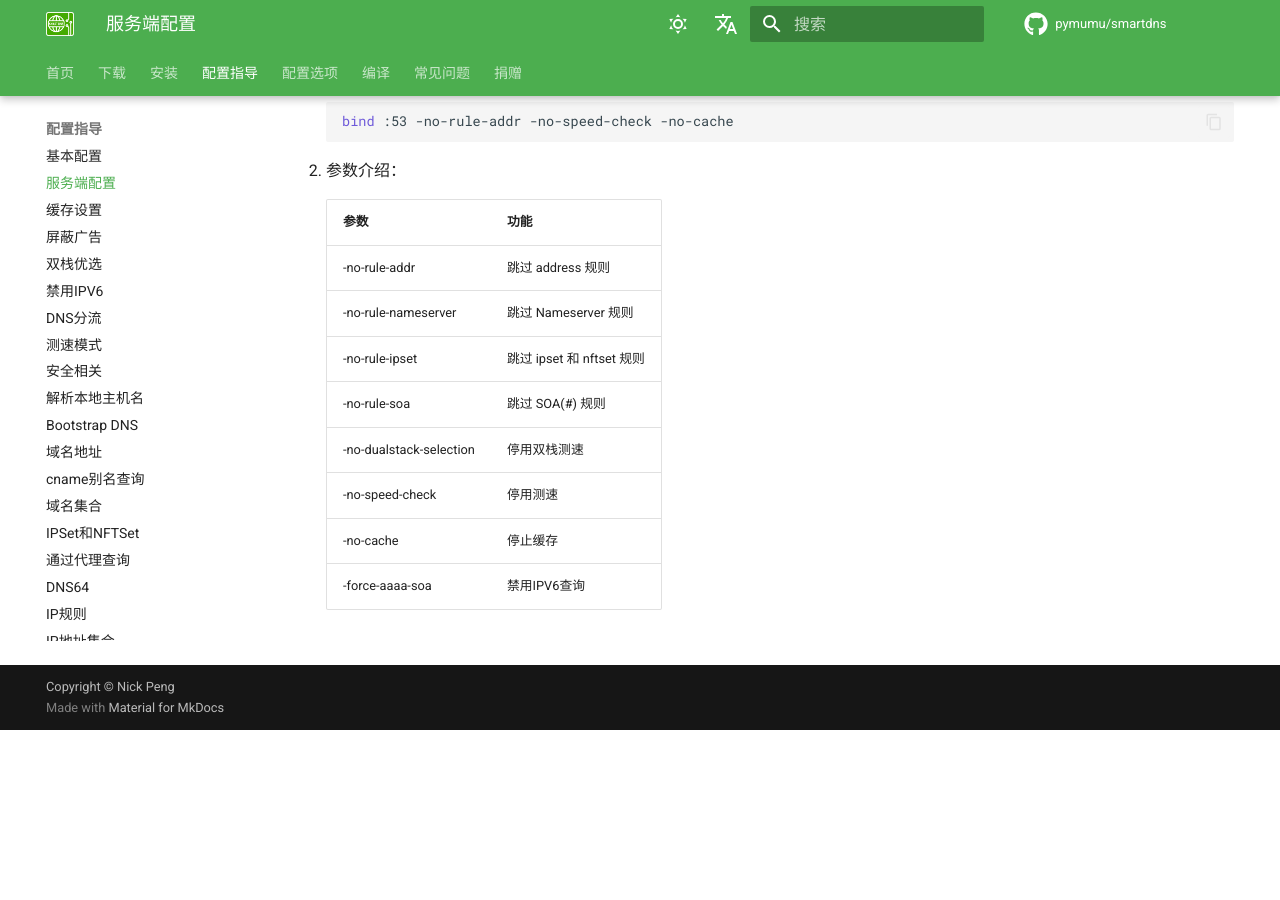
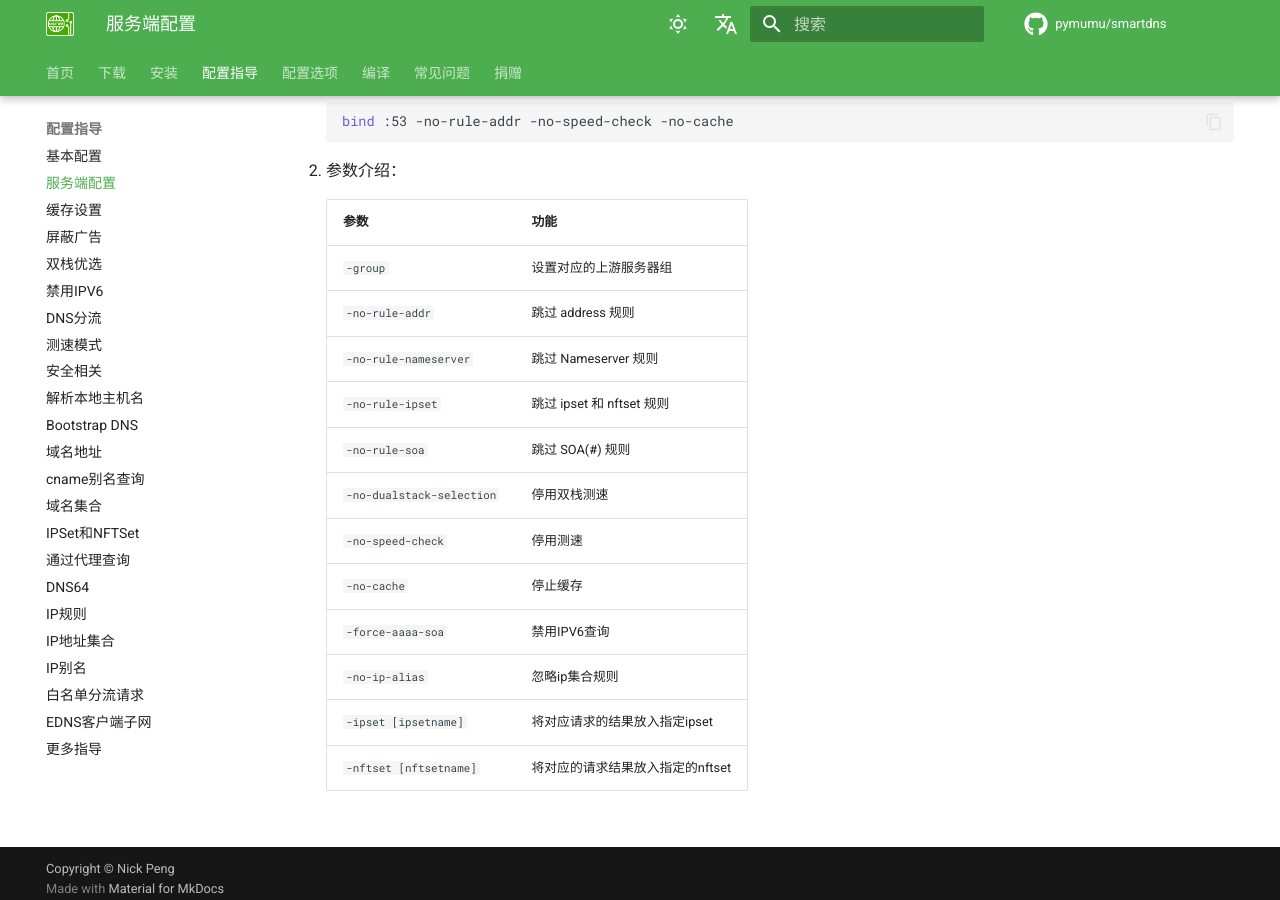
Before and after one commit to pymumu/smartdns, an MkDocs documentation site: the page built from docs/config/server-config.md, in a window 1280 px wide and 900 px high, scrolled down 1918 px. Built offline with MkDocs 1.6.1 and Material for MkDocs 9.7.7, drawn with Linux system fonts in a browser that asks for light colours; comment, search, counter and statistics services are not loaded; before the commit the page ends 2648 px from its top, so only the background shows below that.

Commit message:
update configuration

```diff
--- a/docs/config/server-config.md
+++ b/docs/config/server-config.md
@@ -94,11 +94,15 @@ bind-*参数除了支持基本的启用服务外，还支持更多的附加特
 
     |参数|功能|
     |---|---|
-    |-no-rule-addr|跳过 address 规则|
-    |-no-rule-nameserver|跳过 Nameserver 规则|
-    |-no-rule-ipset|跳过 ipset 和 nftset 规则|
-    |-no-rule-soa|跳过 SOA(#) 规则|
-    |-no-dualstack-selection|停用双栈测速|
-    |-no-speed-check|停用测速|
-    |-no-cache|停止缓存|
-    |-force-aaaa-soa|禁用IPV6查询|
+    |`-group`|设置对应的上游服务器组|
+    |`-no-rule-addr`|跳过 address 规则|
+    |`-no-rule-nameserver`|跳过 Nameserver 规则|
+    |`-no-rule-ipset`|跳过 ipset 和 nftset 规则|
+    |`-no-rule-soa`|跳过 SOA(#) 规则|
+    |`-no-dualstack-selection`|停用双栈测速|
+    |`-no-speed-check`|停用测速|
+    |`-no-cache`|停止缓存|
+    |`-force-aaaa-soa`|禁用IPV6查询|
+    |`-no-ip-alias`|忽略ip集合规则|
+    |`-ipset [ipsetname]`|将对应请求的结果放入指定ipset|
+    |`-nftset [nftsetname]`|将对应的请求结果放入指定的nftset|
```
Also changed, not shown: docs/configuration.md (+3 -0 lines), en/docs/config/server-config.md (+4 -0 lines), en/docs/configuration.md (+3 -0 lines).
